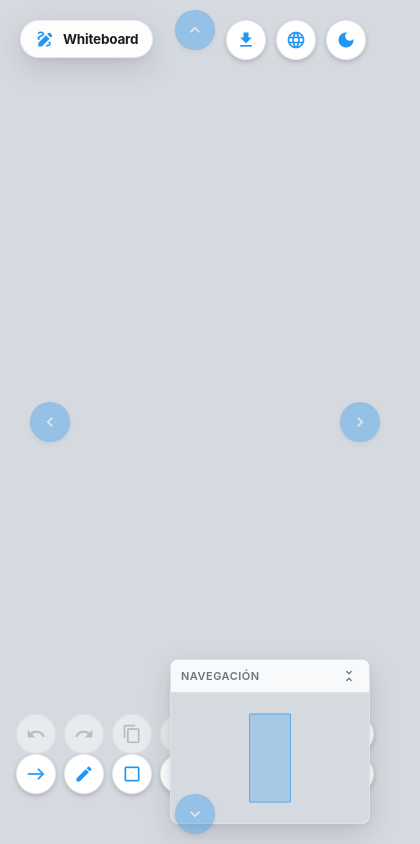
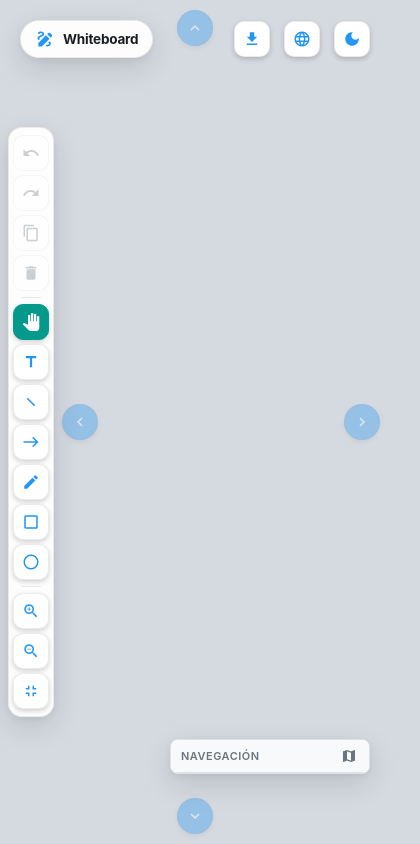
Before and after one commit to jeissonmgz/whiteboard, a React (Vite) app: page / in a window 390 px wide. Shown: the whole page, 420 px wide, since content can reach past the window. Built offline with nearby package versions, Linux system fonts and the light colour scheme.

Commit message:
:iphone: Adapt layout to mobile. Close #40

```diff
--- a/src/components/Control/Control.module.scss
+++ b/src/components/Control/Control.module.scss
@@ -1,19 +1,61 @@
 .container {
+  position: absolute;
+  z-index: 1000;
   display: flex;
-  flex-wrap: wrap;
-  justify-content: center;
   align-items: center;
-  margin-top: 16px;
-  cursor: pointer;
-  position: absolute;
-  width: 100vw;
-  left: 50%;
-  bottom: 50px;
-  transform: translateX(-50%);
-  z-index: 100;
+
+  /* Mobile First (< 1024px): Left vertical column, shorter gaps */
+  flex-direction: column;
+  left: 8px;
+  top: 50%;
+  bottom: auto;
+  transform: translateY(-50%);
+  padding: 6px 4px;
+  gap: 2px;
+  max-height: 90vh;
+  overflow-y: auto;
+  background: var(--bg-surface);
+  backdrop-filter: blur(12px);
+  border: 1px solid var(--border-color);
+  border-radius: 14px;
+  box-shadow: var(--panel-shadow);
+
+  &::-webkit-scrollbar {
+    display: none;
+  }
+
+  /* Desktop Breakpoint (sm: 1024px+): Bottom horizontal row */
+  @media (min-width: 1024px) {
+    flex-direction: row;
+    left: 50%;
+    bottom: 24px;
+    top: auto;
+    transform: translateX(-50%);
+    padding: 0;
+    gap: 0;
+    max-height: none;
+    overflow-y: visible;
+    background: transparent;
+    backdrop-filter: none;
+    border: none;
+    box-shadow: none;
+    width: auto;
+  }
 }
 
 .space {
-  height: 40px;
-  width: 30px;
+  /* Mobile: Vertical divider */
+  width: 20px;
+  height: 1px;
+  background: var(--border-color);
+  margin: 3px 0;
+  display: block;
+
+  /* Desktop (sm: 1024px+): Horizontal gap */
+  @media (min-width: 1024px) {
+    width: 8px;
+    height: 40px;
+    background: transparent;
+    margin: 0;
+  }
 }
--- a/src/components/Control/Control.tsx
+++ b/src/components/Control/Control.tsx
@@ -1,7 +1,7 @@
 import React from 'react';
 import { useWhiteboard } from '../../context/WhiteboardContext';
 import { useI18n } from '../../i18n/I18nContext';
-import { CircleButton } from '../CircleButton/CircleButton';
+import { IconButton } from '../IconButton/IconButton';
 import { TypeShape } from '../../types/shape';
 import styles from './Control.module.scss';
 
@@ -23,86 +23,86 @@ export const Control: React.FC = () => {
 
   return (
     <div className={styles.container}>
-      <CircleButton
+      <IconButton
         icon="undo"
         info={t('undo')}
         disabled={!canUndo}
         onClick={undo}
       />
-      <CircleButton
+      <IconButton
         icon="redo"
         info={t('redo')}
         disabled={!canRedo}
         onClick={redo}
       />
-      <CircleButton
+      <IconButton
         icon="content_copy"
         info={t('duplicate')}
         disabled={selectedShapeIds.length === 0}
         onClick={duplicateSelectedShapes}
       />
-      <CircleButton
+      <IconButton
         icon="delete"
         info={t('delete')}
         disabled={selectedShapeIds.length === 0}
         onClick={() => deleteShape()}
       />
       <span className={styles.space}></span>
-      <CircleButton
+      <IconButton
         icon="pan_tool"
         info={t('select')}
         isSelected={activeTool === null}
         onClick={() => setActiveTool(null)}
       />
-      <CircleButton
+      <IconButton
         icon="title"
         info={t('text')}
         isSelected={activeTool === TypeShape.TEXT}
         onClick={() => setActiveTool(TypeShape.TEXT)}
       />
-      <CircleButton
+      <IconButton
         icon="remove"
         rotateIcon="rotate(45deg)"
         info={t('line')}
         isSelected={activeTool === TypeShape.LINE}
         onClick={() => setActiveTool(TypeShape.LINE)}
       />
-      <CircleButton
+      <IconButton
         icon="east"
         info={t('arrow')}
         isSelected={activeTool === TypeShape.ARROW}
         onClick={() => setActiveTool(TypeShape.ARROW)}
       />
-      <CircleButton
+      <IconButton
         icon="edit"
         info={t('polyline')}
         isSelected={activeTool === TypeShape.POLYLINE}
         onClick={() => setActiveTool(TypeShape.POLYLINE)}
       />
-      <CircleButton
+      <IconButton
         icon="check_box_outline_blank"
         info={t('rect')}
         isSelected={activeTool === TypeShape.RECT}
         onClick={() => setActiveTool(TypeShape.RECT)}
       />
-      <CircleButton
+      <IconButton
         icon="radio_button_unchecked"
         info={t('ellipse')}
         isSelected={activeTool === TypeShape.ELLIPSE}
         onClick={() => setActiveTool(TypeShape.ELLIPSE)}
       />
       <span className={styles.space}></span>
-      <CircleButton
+      <IconButton
         icon="zoom_in"
         info={t('zoomIn')}
         onClick={() => changeZoom(true)}
       />
-      <CircleButton
+      <IconButton
         icon="zoom_out"
         info={t('zoomOut')}
         onClick={() => changeZoom(false)}
       />
-      <CircleButton
+      <IconButton
         icon="fullscreen_exit"
         info={t('resetZoom')}
         onClick={() => changeZoom(100)}
--- a/src/components/ExportModal/ExportModal.tsx
+++ b/src/components/ExportModal/ExportModal.tsx
@@ -1,7 +1,7 @@
 import React, { useState } from 'react';
 import { useWhiteboard } from '../../context/WhiteboardContext';
 import { useI18n } from '../../i18n/I18nContext';
-import { CircleButton } from '../CircleButton/CircleButton';
+import { IconButton } from '../IconButton/IconButton';
 import { useWhiteboardStore } from '../../store/useWhiteboardStore';
 import {
   exportCanvasImage,
@@ -58,7 +58,7 @@ export const ExportModal: React.FC = () => {
 
   return (
     <div className={styles.wrapper}>
-      <CircleButton
+      <IconButton
         icon="file_download"
         info={t('exportMenu')}
         position="bottom-left"
--- a/src/components/CircleButton/CircleButton.module.scss
+++ b/src/components/IconButton/IconButton.module.scss
@@ -3,7 +3,11 @@
   display: inline-flex;
   align-items: center;
   justify-content: center;
-  margin: 0 4px;
+  margin: 1px 0;
+
+  @media (min-width: 1024px) {
+    margin: 0 2px;
+  }
 }
 
 .floatWrapper {
@@ -25,23 +29,31 @@
 }
 
 .left {
-  left: 30px;
+  left: 62px;
   top: 50%;
   transform: translateY(-50%);
+
+  @media (min-width: 1024px) {
+    left: 30px;
+  }
 }
 
 .bottom {
   left: 50%;
   bottom: 10px;
   transform: translateX(-50%);
+
+  @media (min-width: 1024px) {
+    bottom: 72px;
+  }
 }
 
-.circleLink {
+.iconLink {
   cursor: pointer;
   transition: all 0.2s ease-out;
-  width: 40px;
-  height: 40px;
-  border-radius: 50%;
+  width: 36px;
+  height: 36px;
+  border-radius: 10px; // Squircle / Rectangle with good border radius on mobile
   border: 1px solid var(--border-color);
   background-color: var(--btn-bg);
   color: var(--text-primary);
@@ -52,9 +64,19 @@
   outline: none;
   margin: 0;
 
+  @media (min-width: 1024px) {
+    width: 40px;
+    height: 40px;
+    border-radius: 50%; // Round / Circular on desktop (sm: 1024px+)
+  }
+
   span {
-    font-size: 20px;
+    font-size: 18px;
     color: var(--color-primary);
+
+    @media (min-width: 1024px) {
+      font-size: 20px;
+    }
   }
 
   &:hover {
@@ -74,7 +96,7 @@
 }
 
 .moveHover:hover {
-  transform: translateY(-0.25rem);
+  transform: translateY(-0.15rem);
   box-shadow: var(--btn-shadow-hover);
 }
 
@@ -91,6 +113,7 @@
   opacity: 0.35;
   background-color: var(--color-primary);
   margin: 0;
+  border-radius: 50%;
 
   span {
     color: #ffffff;
@@ -136,7 +159,7 @@
   visibility: visible;
 }
 
-// 1. Default / Above (for standard buttons or float bottom button)
+// 1. Default / Above
 .tooltip_default,
 .tooltip_bottom {
   bottom: calc(100% + 9px);
@@ -156,7 +179,7 @@
   transform: translateX(-50%) translateY(0);
 }
 
-// 2. Top float button / Below (Below button, centered)
+// 2. Top float button / Below
 .tooltip_top,
 .tooltip_below {
   top: calc(100% + 9px);
@@ -176,7 +199,7 @@
   transform: translateX(-50%) translateY(0);
 }
 
-// 3. Bottom-Left (Below button, right-aligned to button wrapper, extending left)
+// 3. Bottom-Left
 .tooltip_bottom_left {
   top: calc(100% + 9px);
   right: 0;
@@ -196,7 +219,7 @@
   transform: translateY(0);
 }
 
-// 4. Bottom-Right (Below button, left-aligned to button wrapper, extending right)
+// 4. Bottom-Right
 .tooltip_bottom_right {
   top: calc(100% + 9px);
   left: 0;
@@ -216,7 +239,7 @@
   transform: translateY(0);
 }
 
-// 5. Left float button (Right of button)
+// 5. Left float button
 .tooltip_left {
   left: calc(100% + 9px);
   top: 50%;
@@ -234,7 +257,7 @@
   transform: translateY(-50%) translateX(0);
 }
 
-// 6. Right float button (Left of button)
+// 6. Right float button
 .tooltip_right {
   right: calc(100% + 9px);
   top: 50%;
--- a/src/components/CircleButton/CircleButton.tsx
+++ b/src/components/IconButton/IconButton.tsx
@@ -1,12 +1,12 @@
 import React from 'react';
-import styles from './CircleButton.module.scss';
+import styles from './IconButton.module.scss';
 
-interface CircleButtonProps {
+export interface IconButtonProps {
   icon: string;
   info?: string;
   rotateIcon?: string;
   isFloat?: boolean;
-  position?: 'top' | 'bottom' | 'left' | 'right' | string;
+  position?: 'top' | 'bottom' | 'left' | 'right' | 'bottom-left' | 'bottom-right' | string;
   isSelected?: boolean;
   disabled?: boolean;
   onClick?: (e: React.MouseEvent) => void;
@@ -16,7 +16,7 @@ interface CircleButtonProps {
   onMouseLeave?: (e: React.MouseEvent) => void;
 }
 
-export const CircleButton: React.FC<CircleButtonProps> = ({
+export const IconButton: React.FC<IconButtonProps> = ({
   icon,
   info,
   rotateIcon,
@@ -30,7 +30,7 @@ export const CircleButton: React.FC<CircleButtonProps> = ({
   onMouseUp,
   onMouseLeave,
 }) => {
-  let buttonClassName = styles.circleLink;
+  let buttonClassName = styles.iconLink;
   if (isFloat) {
     buttonClassName += ` ${styles.float}`;
   } else if (!disabled) {
--- a/src/components/LanguageSelector/LanguageSelector.tsx
+++ b/src/components/LanguageSelector/LanguageSelector.tsx
@@ -1,5 +1,5 @@
 import React, { useState, useRef, useEffect } from 'react';
-import { CircleButton } from '../CircleButton/CircleButton';
+import { IconButton } from '../IconButton/IconButton';
 import { useI18n } from '../../i18n/I18nContext';
 import styles from './LanguageSelector.module.scss';
 
@@ -23,7 +23,7 @@ export const LanguageSelector: React.FC = () => {
 
   return (
     <div ref={containerRef} className={styles.selectorWrapper}>
-      <CircleButton
+      <IconButton
         icon="language"
         info={`${t('languageSelect')}: ${currentLangObj.name}`}
         position="bottom-left"
--- a/src/components/Minimap/Minimap.module.scss
+++ b/src/components/Minimap/Minimap.module.scss
@@ -1,6 +1,6 @@
 .minimapContainer {
   position: fixed;
-  bottom: 20px;
+  bottom: 70px;
   right: 20px;
   width: 200px;
   background: var(--bg-surface-solid);
--- a/src/components/Minimap/Minimap.tsx
+++ b/src/components/Minimap/Minimap.tsx
@@ -5,7 +5,12 @@ import styles from './Minimap.module.scss';
 
 export const Minimap: React.FC = () => {
   const { shapes, viewBox, centerAt } = useWhiteboard();
-  const [collapsed, setCollapsed] = useState(false);
+  const [collapsed, setCollapsed] = useState(() => {
+    if (typeof window !== 'undefined') {
+      return window.innerWidth < 1024;
+    }
+    return false;
+  });
   const svgRef = useRef<SVGSVGElement | null>(null);
 
   // Compute total bounding box enclosing all shapes + current camera viewBox
@@ -81,7 +86,13 @@ export const Minimap: React.FC = () => {
 
   return (
     <div className={`${styles.minimapContainer} ${collapsed ? styles.collapsed : ''}`}>
-      <div className={styles.minimapHeader}>
+      <div
+        className={styles.minimapHeader}
+        onClick={(e) => {
+          e.stopPropagation();
+          setCollapsed(!collapsed);
+        }}
+      >
         <span className={styles.title}>Navegación</span>
         <button
           className={styles.toggleBtn}
--- a/src/components/Property/Property.tsx
+++ b/src/components/Property/Property.tsx
@@ -23,8 +23,13 @@ export const Property: React.FC = () => {
   // Accordion state - default stroke open
   const [openSection, setOpenSection] = useState<'stroke' | 'fill' | 'text' | 'layer' | null>('stroke');
 
-  // Minimize / Collapse state
-  const [collapsed, setCollapsed] = useState(false);
+  // Minimize / Collapse state - default collapsed on mobile/tablet (< 1024px)
+  const [collapsed, setCollapsed] = useState(() => {
+    if (typeof window !== 'undefined') {
+      return window.innerWidth < 1024;
+    }
+    return false;
+  });
 
   // Position & Drag state
   const [pos, setPos] = useState<{ x: number; y: number } | null>(null);
@@ -151,6 +156,10 @@ export const Property: React.FC = () => {
         onPointerDown={handlePointerDown}
         onPointerMove={handlePointerMove}
         onPointerUp={handlePointerUp}
+        onClick={(e) => {
+          e.stopPropagation();
+          setCollapsed(!collapsed);
+        }}
       >
         <div className={styles.headerTitle}>
           <span className="material-icons">tune</span>
--- a/src/components/Scroll/Scroll.tsx
+++ b/src/components/Scroll/Scroll.tsx
@@ -1,7 +1,7 @@
 import React, { useRef } from 'react';
 import { useWhiteboard } from '../../context/WhiteboardContext';
 import { useI18n } from '../../i18n/I18nContext';
-import { CircleButton } from '../CircleButton/CircleButton';
+import { IconButton } from '../IconButton/IconButton';
 
 export const Scroll: React.FC = () => {
   const { scroll } = useWhiteboard();
@@ -33,7 +33,7 @@ export const Scroll: React.FC = () => {
 
   return (
     <>
-      <CircleButton
+      <IconButton
         isFloat={true}
         position="top"
         icon="keyboard_arrow_up"
@@ -44,7 +44,7 @@ export const Scroll: React.FC = () => {
         onMouseUp={stopScroll}
         onMouseLeave={stopScroll}
       />
-      <CircleButton
+      <IconButton
         isFloat={true}
         position="bottom"
         icon="keyboard_arrow_down"
@@ -55,7 +55,7 @@ export const Scroll: React.FC = () => {
         onMouseUp={stopScroll}
         onMouseLeave={stopScroll}
       />
-      <CircleButton
+      <IconButton
         isFloat={true}
         position="left"
         icon="keyboard_arrow_left"
@@ -66,7 +66,7 @@ export const Scroll: React.FC = () => {
         onMouseUp={stopScroll}
         onMouseLeave={stopScroll}
       />
-      <CircleButton
+      <IconButton
         isFloat={true}
         position="right"
         icon="keyboard_arrow_right"
--- a/src/components/ThemeToggle/ThemeToggle.tsx
+++ b/src/components/ThemeToggle/ThemeToggle.tsx
@@ -1,5 +1,5 @@
 import React, { useState, useEffect } from 'react';
-import { CircleButton } from '../CircleButton/CircleButton';
+import { IconButton } from '../IconButton/IconButton';
 import { useI18n } from '../../i18n/I18nContext';
 import { useSettingsStore } from '../../store/useSettingsStore';
 import styles from './ThemeToggle.module.scss';
@@ -43,7 +43,7 @@ export const ThemeToggle: React.FC = () => {
 
   return (
     <div className={styles.themeToggleWrapper}>
-      <CircleButton
+      <IconButton
         icon={isDark ? 'light_mode' : 'dark_mode'}
         info={isDark ? t('themeLight') : t('themeDark')}
         position="bottom-left"
```
